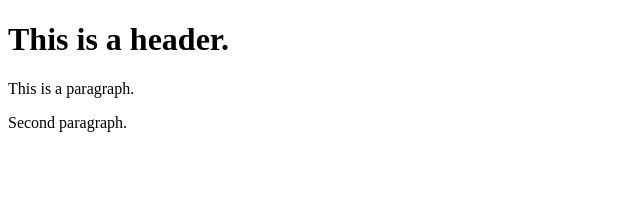
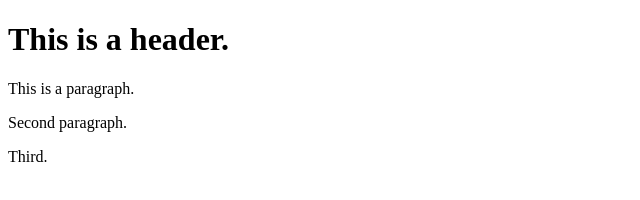
Before and after one commit to m7md-hisham/git-test, a website: page index.html in a window 1280 px wide. Shown: the full height of the page, 0-640 px from the left. Drawn offline with Linux system fonts and the light colour scheme.

Commit message:
fourth commit

```diff
--- a/index.html
+++ b/index.html
@@ -8,5 +8,6 @@
         <h1>This is a header.</h1>
         <p>This is a paragraph.</p>
         <p>Second paragraph.</p>
+        <p>Third.</p>
     </body>
 </html>
```
Also changed, not shown: package.json (added, +24 -0 lines), 2 other files.
